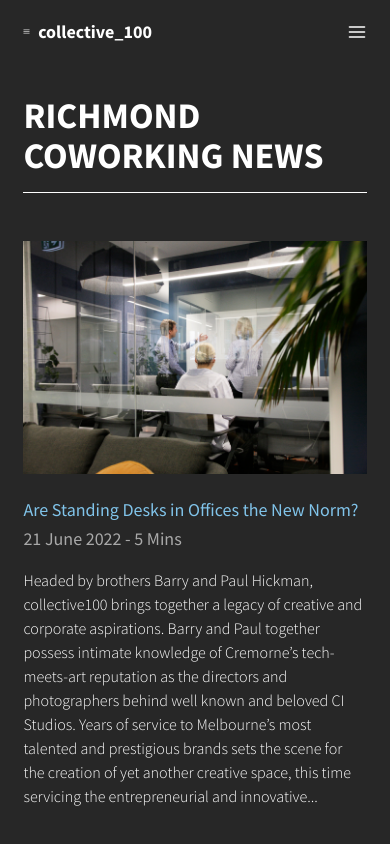
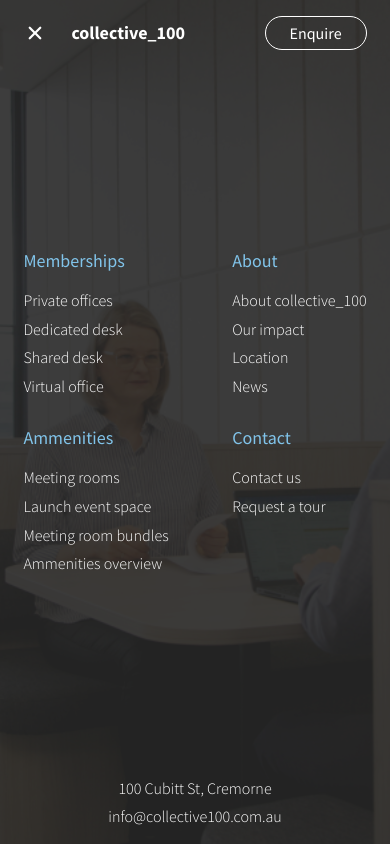
Before and after one commit to abdullahmehboob20s/Collective-web, a React (Create React App) app: page /news in a window 390 px wide. Both pictures are taken after a click on the button 26 px from the left and 31 px from the top of the page. Shown: the top 844 px of the page. Built offline with nearby package versions, Linux system fonts and the light colour scheme.

Commit message:
added popup

```diff
--- /dev/null
+++ b/src/components/WholeScreenPopup.js
@@ -0,0 +1,178 @@
+import React, { useEffect } from "react";
+import { Link } from "react-router-dom";
+import Button from "./Button";
+import { IoClose } from "react-icons/io5";
+
+function WholeScreenPopup({ state, stateSetter }) {
+  const close = () => {
+    stateSetter(false);
+  };
+
+  return (
+    <div className="fixed top-0 left-0 w-full h-full bg-body-bg z-[1000]">
+      <div className="container-wrapper z-50 h-full py-4 lg:py-1_6vw grid grid-rows-[auto_1fr_auto]">
+        <div className="flex items-center justify-between">
+          <div className="flex items-center space-x-6 lg:space-x-3vw">
+            <button
+              className="text-2xl lg:text-[2vw] text-white"
+              onClick={close}
+            >
+              <IoClose color="white" />
+            </button>
+            <Link to="/" onClick={close}>
+              <h4 className="fs-20px font-bold">collective_100</h4>
+            </Link>
+          </div>
+
+          <Button title="Enquire" />
+        </div>
+
+        <div className="grid grid-cols-[1fr_auto] lg:grid-cols-2 max-w-[22rem] mx-auto lg:mx-0 lg:max-w-none  w-full lg:w-1/2 content-center gap-y-8 lg:gap-y-3vw">
+          <div>
+            <h1 className="fs-20px text-blue mb-5 lg:mb-1_6vw lh-1">
+              Memberships
+            </h1>
+
+            <div className="space-y-2 lg:space-y-1_2vw">
+              <Link
+                to="/"
+                onClick={close}
+                className="block w-fit fs-16px text-white font-light"
+              >
+                Private offices
+              </Link>
+              <Link
+                to="/"
+                onClick={close}
+                className="block w-fit fs-16px text-white font-light"
+              >
+                Dedicated desk
+              </Link>
+              <Link
+                to="/"
+                onClick={close}
+                className="block w-fit fs-16px text-white font-light"
+              >
+                Shared desk
+              </Link>
+              <Link
+                to="/"
+                onClick={close}
+                className="block w-fit fs-16px text-white font-light"
+              >
+                Virtual office
+              </Link>
+            </div>
+          </div>
+          <div>
+            <h1 className="fs-20px text-blue mb-5 lg:mb-1_6vw lh-1">About</h1>
+
+            <div className="space-y-2 lg:space-y-1_2vw">
+              <Link
+                to="/"
+                onClick={close}
+                className="block w-fit fs-16px text-white font-light"
+              >
+                About collective_100
+              </Link>
+              <Link
+                to="/"
+                onClick={close}
+                className="block w-fit fs-16px text-white font-light"
+              >
+                Our impact
+              </Link>
+              <Link
+                to="/"
+                onClick={close}
+                className="block w-fit fs-16px text-white font-light"
+              >
+                Location
+              </Link>
+              <Link
+                to="/"
+                onClick={close}
+                className="block w-fit fs-16px text-white font-light"
+              >
+                News
+              </Link>
+            </div>
+          </div>
+          <div>
+            <h1 className="fs-20px text-blue mb-5 lg:mb-1_6vw lh-1">
+              Ammenities
+            </h1>
+
+            <div className="space-y-2 lg:space-y-1_2vw">
+              <Link
+                to="/"
+                onClick={close}
+                className="block w-fit fs-16px text-white font-light"
+              >
+                Meeting rooms
+              </Link>
+              <Link
+                to="/"
+                onClick={close}
+                className="block w-fit fs-16px text-white font-light"
+              >
+                Launch event space
+              </Link>
+              <Link
+                to="/"
+                onClick={close}
+                className="block w-fit fs-16px text-white font-light"
+              >
+                Meeting room bundles
+              </Link>
+              <Link
+                to="/"
+                onClick={close}
+                className="block w-fit fs-16px text-white font-light"
+              >
+                Ammenities overview
+              </Link>
+            </div>
+          </div>
+          <div>
+            <h1 className="fs-20px text-blue mb-5 lg:mb-1_6vw lh-1">Contact</h1>
+
+            <div className="space-y-2 lg:space-y-1_2vw">
+              <Link
+                to="/"
+                onClick={close}
+                className="block w-fit fs-16px text-white font-light"
+              >
+                Contact us
+              </Link>
+              <Link
+                to="/"
+                onClick={close}
+                className="block w-fit fs-16px text-white font-light"
+              >
+                Request a tour
+              </Link>
+            </div>
+          </div>
+        </div>
+
+        <div>
+          <p className="text-center lg:text-left fs-16px font-light mb-1 lg:mb-0_6vw">
+            100 Cubitt St, Cremorne
+          </p>
+          <p className="text-center lg:text-left fs-16px font-light">
+            info@collective100.com.au
+          </p>
+        </div>
+      </div>
+
+      <img
+        src="images/grid-img-2.png"
+        className="absolute top-0 right-0 w-full opacity-10 lg:opacity-100 lg:w-1/2 h-full object-cover -z-10"
+        alt=""
+      />
+    </div>
+  );
+}
+
+export default WholeScreenPopup;
--- a/src/layouts/Navbar.js
+++ b/src/layouts/Navbar.js
@@ -4,11 +4,14 @@
 import { FiMenu } from "react-icons/fi";
 import OutsideClickDetector from "hooks/OutsideClickDetector";
 import { Link as ScrollLink } from "react-scroll";
+import { Link } from "react-router-dom";
+import WholeScreenPopup from "components/WholeScreenPopup";
 
 function Navbar() {
   const [isSidebarOpen, setIsSidebarOpen] = useState(false);
   const sidebarRef = OutsideClickDetector(() => setIsSidebarOpen(false));
   const [isScrolled, setIsScrolled] = useState(false);
+  const [showPopup, setShowPopup] = useState(false);
 
   useEffect(() => {
     const handler = () => {
@@ -24,18 +27,32 @@
     return () => document.removeEventListener("scroll", handler);
   });
 
+  useEffect(() => {
+    if (showPopup) {
+      document.body.style.overflowY = "hidden";
+    } else {
+      document.body.style.overflowY = "scroll";
+    }
+  }, [showPopup]);
+
   return (
+    <>
       <nav
         className={`fixed top-0 left-0 w-full h-16 lg:h-6vw flex items-center z-50 transition-all duration-300 ${
           isScrolled ? "bg-body-bg" : ""
         }`}
       >
         <div className="container-wrapper flex items-center justify-between">
-        <div className="flex items-center space-x-2vw">
-          <button className="text-[1.8vw] text-white">
+          <div className="flex items-center space-x-6 lg:space-x-2vw">
+            <button
+              className="text-xl lg:text-[1.8vw] text-white"
+              onClick={() => setShowPopup((val) => !val)}
+            >
               <FiMenu />
             </button>
+            <Link to="/">
               <h4 className="fs-20px font-bold">collective_100</h4>
+            </Link>
           </div>
 
           <button
@@ -83,6 +100,11 @@
 
         <div className={`black-screen ${isSidebarOpen ? "show" : ""}`}></div>
       </nav>
+
+      {showPopup && (
+        <WholeScreenPopup state={showPopup} stateSetter={setShowPopup} />
+      )}
+    </>
   );
 }
 
```
Lines whose indentation alone changed are shown as unchanged.
